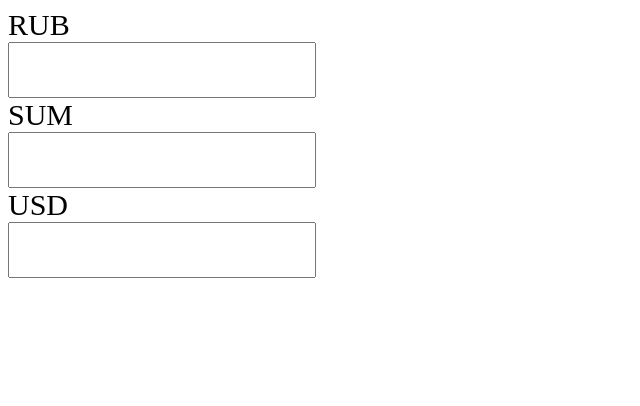
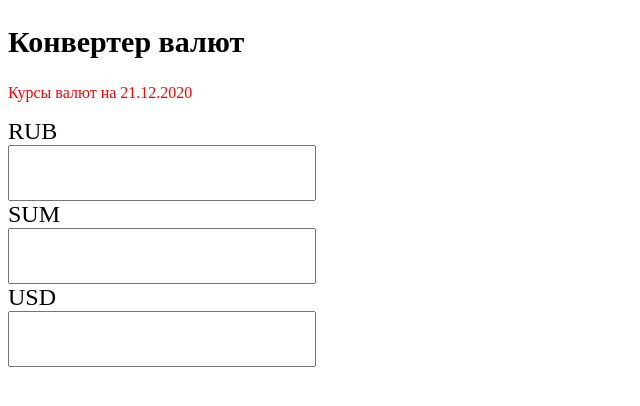
Before and after one commit to muslimax/converter, a plain HTML site: page index.html in a window 1280 px wide. Shown: the whole page, without its empty margins (0-640 px from the left). Drawn offline with Linux system fonts and the light colour scheme.

Commit message:
add date

```diff
--- a/index.html
+++ b/index.html
@@ -4,20 +4,29 @@
     <meta charset="UTF-8">
     <meta name="viewport" content="width=device-width, initial-scale=1.0">
     <meta http-equiv="X-UA-Compatible" content="ie=edge">
-    <title>Calc</title>
+    <title>Converter</title>
     <style>
         label {
             display: block;
-            font-size: 30px;
+            font-size: 24px;
         }
         input {
             width: 300px;
             height: 50px;
             font-size: 30px;
         }
+        h2 {
+            font-size: 30px;
+        }
+        p {
+            font-size: 16px;
+            color:red;
+        }
     </style>
 </head>
 <body>
+    <h2>Конвертер валют</h2>
+    <p>Курсы валют на 21.12.2020</p>
     <label for="rub">RUB</label>
     <input id="rub" type="text">
     <label for="sum">SUM</label>
```
